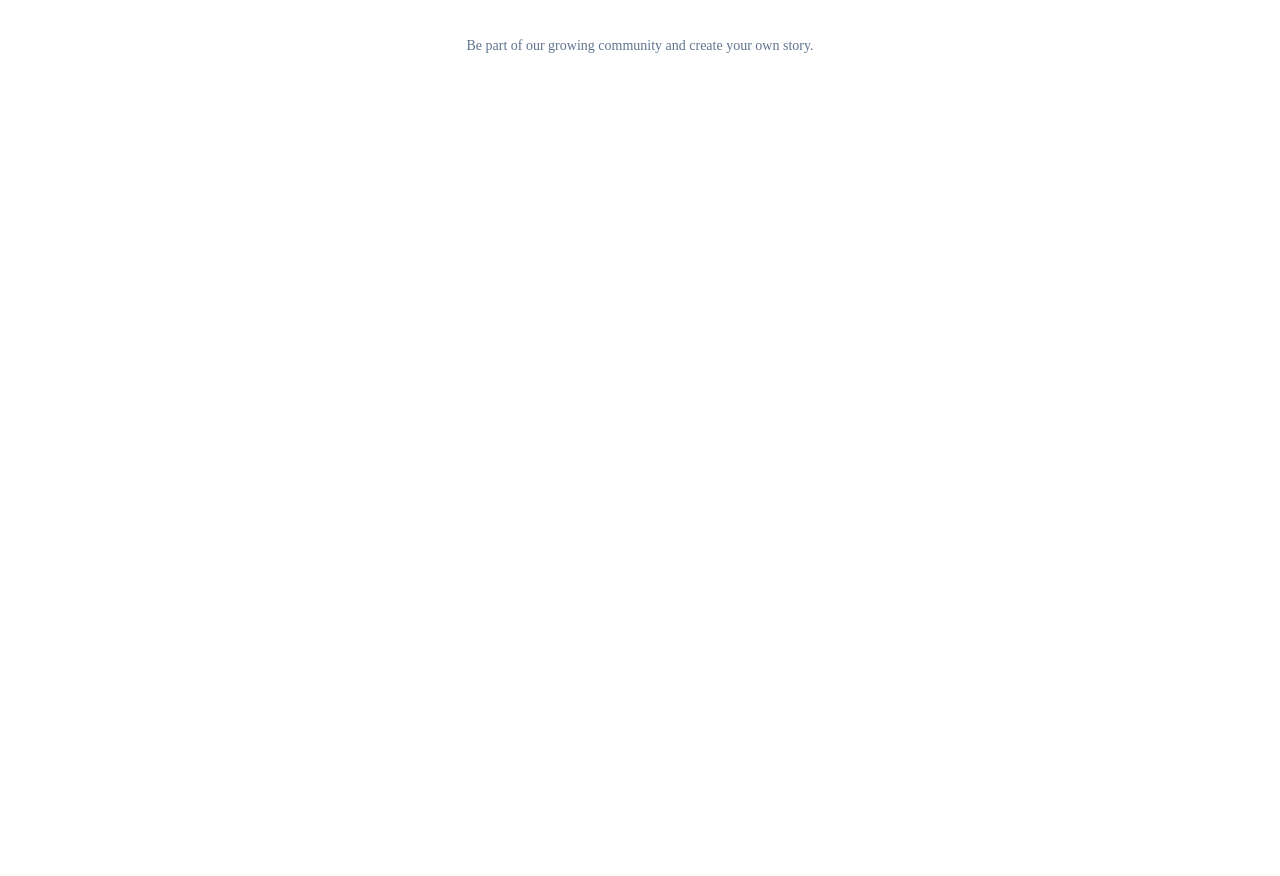
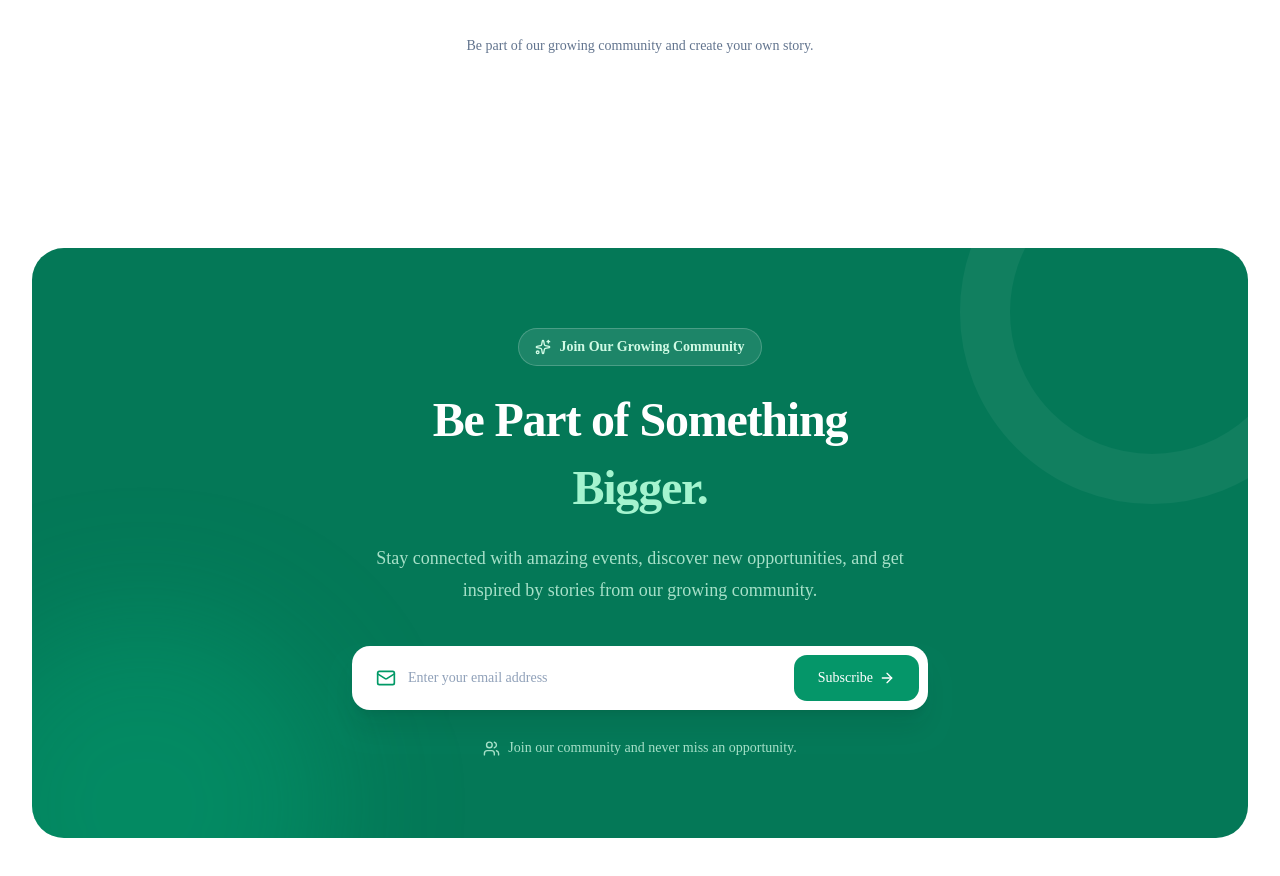
Before and after one commit to nahid1838/A8-Togetherly-Frontend, a Next.js app: page / in a window 1280 px wide. Shown: the part 4440-5316 px from the top of the page. Before the commit the page ends 4592 px from the top, so only its background shows below. Built offline with nearby package versions, Linux system fonts and the light colour scheme.

Commit message:
Newsletter section added

```diff
--- a/src/app/page.tsx
+++ b/src/app/page.tsx
@@ -2,6 +2,7 @@ import CommunityImpact from "@/components/home/CommunityImpact";
 import EventCategories from "@/components/home/EventCategories";
 import HeroSection from "@/components/home/HeroSection";
 import HowItWorks from "@/components/home/HowItWorks";
+import Newsletter from "@/components/home/Newsletter";
 import Testimonials from "@/components/home/Testimonials";
 
 export default function Home() {
@@ -12,6 +13,7 @@ export default function Home() {
       <HowItWorks />
       <CommunityImpact />
       <Testimonials />
+      <Newsletter />
     </div>
   );
 }
--- /dev/null
+++ b/src/components/home/Newsletter.tsx
@@ -0,0 +1,80 @@
+"use client";
+
+
+import {
+  ArrowRight,
+  Mail,
+  Sparkles,
+  Users,
+} from "lucide-react";
+import { Button } from "@/components/ui/button";
+
+export default function Newsletter() {
+  return (
+    <section className="bg-white px-5 py-20 md:px-8 lg:py-24">
+      <div className="relative mx-auto max-w-7xl overflow-hidden rounded-[2rem] bg-[#047857] px-6 py-16 sm:px-12 lg:px-20 lg:py-20">
+
+        {/* Background Decorations */}
+        <div className="absolute -right-24 -top-32 h-96 w-96 rounded-full border-[50px] border-white/5" />
+        <div className="absolute -bottom-40 -left-20 h-96 w-96 rounded-full bg-emerald-400/20 blur-3xl" />
+
+        <div className="relative mx-auto max-w-3xl text-center">
+
+          {/* Badge */}
+          <span className="mb-6 inline-flex items-center gap-2 rounded-full border border-white/20 bg-white/10 px-4 py-2 text-sm font-semibold text-emerald-100">
+            <Sparkles size={16} />
+            Join Our Growing Community
+          </span>
+
+          {/* Heading */}
+          <h2 className="text-3xl leading-tight font-extrabold tracking-tight text-white sm:text-4xl lg:text-5xl">
+            Be Part of Something
+            <span className="mt-2 block text-emerald-200">
+              Bigger.
+            </span>
+          </h2>
+
+          <p className="mx-auto mt-6 max-w-xl text-base leading-8 text-emerald-100/80 sm:text-lg">
+            Stay connected with amazing events, discover new opportunities,
+            and get inspired by stories from our growing community.
+          </p>
+
+          {/* Newsletter Form */}
+          <form
+            onSubmit={(e) => e.preventDefault()}
+            className="mx-auto mt-10 flex max-w-xl flex-col gap-3 rounded-2xl bg-white p-2 shadow-xl shadow-emerald-950/10 sm:flex-row"
+          >
+            <div className="flex flex-1 items-center gap-3 px-4">
+              <Mail size={20} className="shrink-0 text-emerald-600" />
+
+              <input
+                type="email"
+                placeholder="Enter your email address"
+                required
+                className="h-12 w-full bg-transparent text-sm text-slate-800 outline-none placeholder:text-slate-400"
+              />
+            </div>
+
+            <Button
+              type="submit"
+              size="lg"
+              className="h-12 rounded-xl bg-[#059669] px-6 text-white hover:bg-[#047857]"
+            >
+              Subscribe
+              <ArrowRight size={18} />
+            </Button>
+          </form>
+
+          {/* Trust Message */}
+          <div className="mt-7 flex flex-wrap items-center justify-center gap-2 text-sm text-emerald-100/80">
+            <Users size={17} />
+            <span>
+              Join our community and never miss an opportunity.
+            </span>
+          </div>
+
+        </div>
+      </div>
+    </section>
+  );
+}
```
